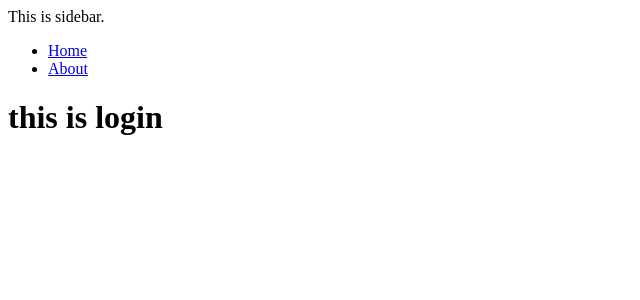
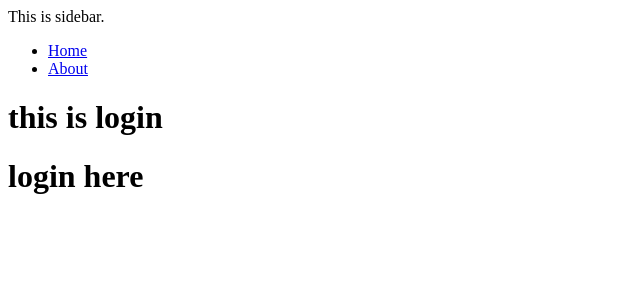
Before and after one commit to ayemyatlwin/git-flow-test, a React (Create React App) app: page / in a window 1280 px wide. Shown: the top 300 px of the page, without its empty margins (0-640 px from the left). Built offline with nearby package versions, Linux system fonts and the light colour scheme.

Commit message:
login added

```diff
--- a/src/pages/Home.jsx
+++ b/src/pages/Home.jsx
@@ -6,6 +6,7 @@ const Home = () => {
     <>
       <Header />
       <h1>this is login</h1>
+      <h1>login here</h1>
     </>
   );
 };
```
